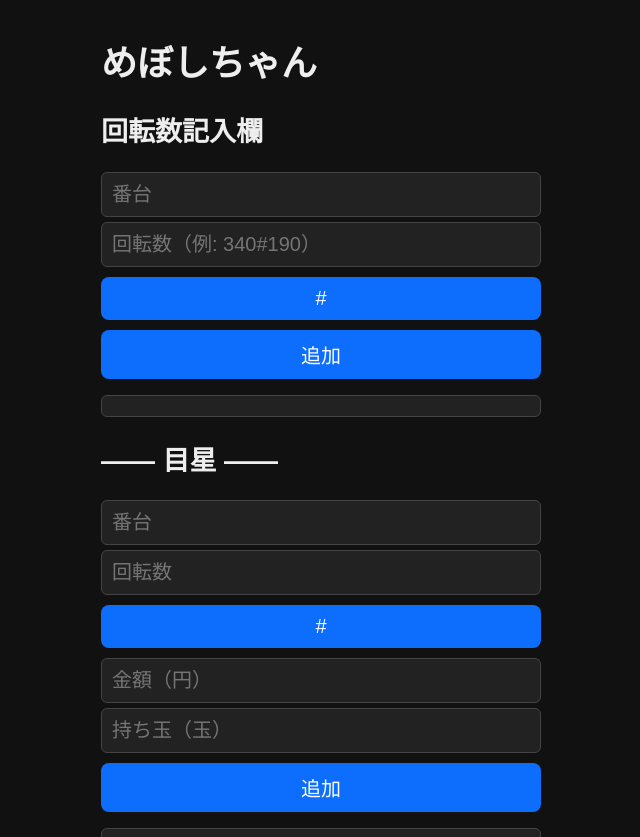
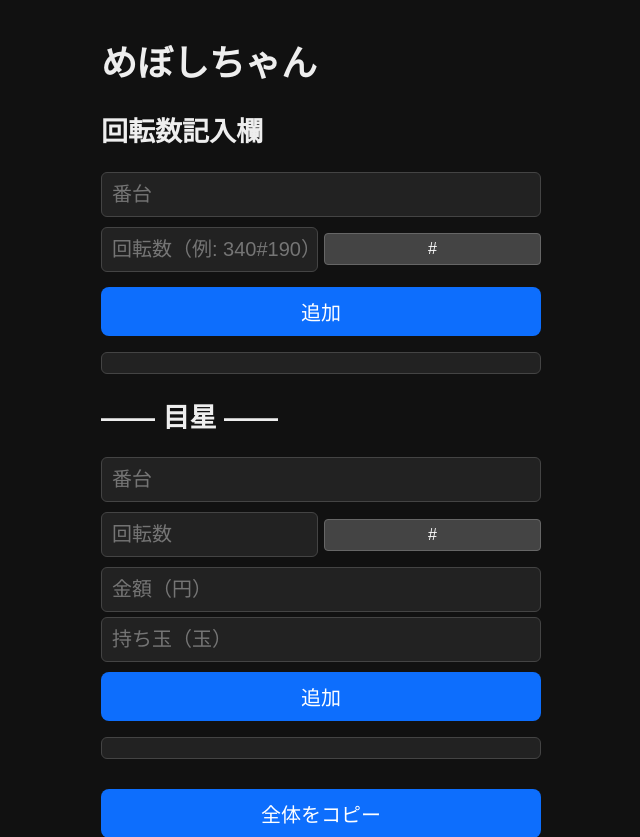
Before and after one commit to kurohige0812/meboshi, a Flask app: page / in a window 1280 px wide. Shown: the top 837 px of the page, without its empty margins (319-959 px from the left). Run offline with Flask 3, Linux system fonts and the light colour scheme.

Commit message:
fix: スマホ対応の index.html 修正~

```diff
--- a/templates/index.html
+++ b/templates/index.html
@@ -56,8 +56,10 @@
   <h2>回転数記入欄</h2>
   <div class="input-group">
     <input id="banInput" placeholder="番台" inputmode="numeric">
+    <div style="display: flex; align-items: center;">
       <input id="spinInput" placeholder="回転数（例: 340#190）" inputmode="numeric">
-    <button type="button" onclick="insertHash('spinInput')">#</button>
+      <button class="hash-btn" type="button" onclick="insertHash('spinInput')">#</button>
+    </div>
     <button onclick="addRotation()">追加</button>
   </div>
   <div id="resultBox"></div>
@@ -68,14 +70,17 @@
   <h2>―― 目星 ――</h2>
   <div class="input-group">
     <input id="meboBan" placeholder="番台" inputmode="numeric">
+    <div style="display: flex; align-items: center;">
       <input id="meboSpin" placeholder="回転数" inputmode="numeric">
-    <button type="button" onclick="insertHash('meboSpin')">#</button>
+      <button class="hash-btn" type="button" onclick="insertHash('meboSpin')">#</button>
+    </div>
     <input id="meboYen" placeholder="金額（円）" inputmode="numeric">
     <input id="meboTama" placeholder="持ち玉（玉）" inputmode="numeric">
     <button onclick="addMeboshi()">追加</button>
   </div>
   <div id="meboshiBox"></div>
 </section>
+
 
     <div class="button-row">
       <button class="copy-label" data-clip="" onclick="copyAll(this)">全体をコピー</button>
@@ -140,19 +145,14 @@
 
 function renderMeboshi() {
   const box = document.getElementById("meboshiBox");
-      box.innerHTML = "
-―― 目星 ――
-
-";
+  box.innerHTML = "\n―― 目星 ――\n\n";
   meboshiList.forEach(({ban, spin, minutes}) => {
-        box.innerHTML += `${ban}番台　${spin}　${minutes}分
-`;
+    box.innerHTML += `${ban}番台　${spin}　${minutes}分\n`;
   });
 }
 
 function copyAll(el) {
-      const text = document.getElementById("resultBox").textContent + "
-" + document.getElementById("meboshiBox").textContent;
+  const text = document.getElementById("resultBox").textContent + "\n" + document.getElementById("meboshiBox").textContent;
   el.dataset.clip = text;
   if (navigator.clipboard) {
     navigator.clipboard.writeText(text).then(() => showToast());
@@ -161,6 +161,7 @@
     showToast();
   }
 }
+
 
     function fallbackCopy(text){
       const ta = document.createElement('textarea');
```
Lines whose indentation alone changed are shown as unchanged.
